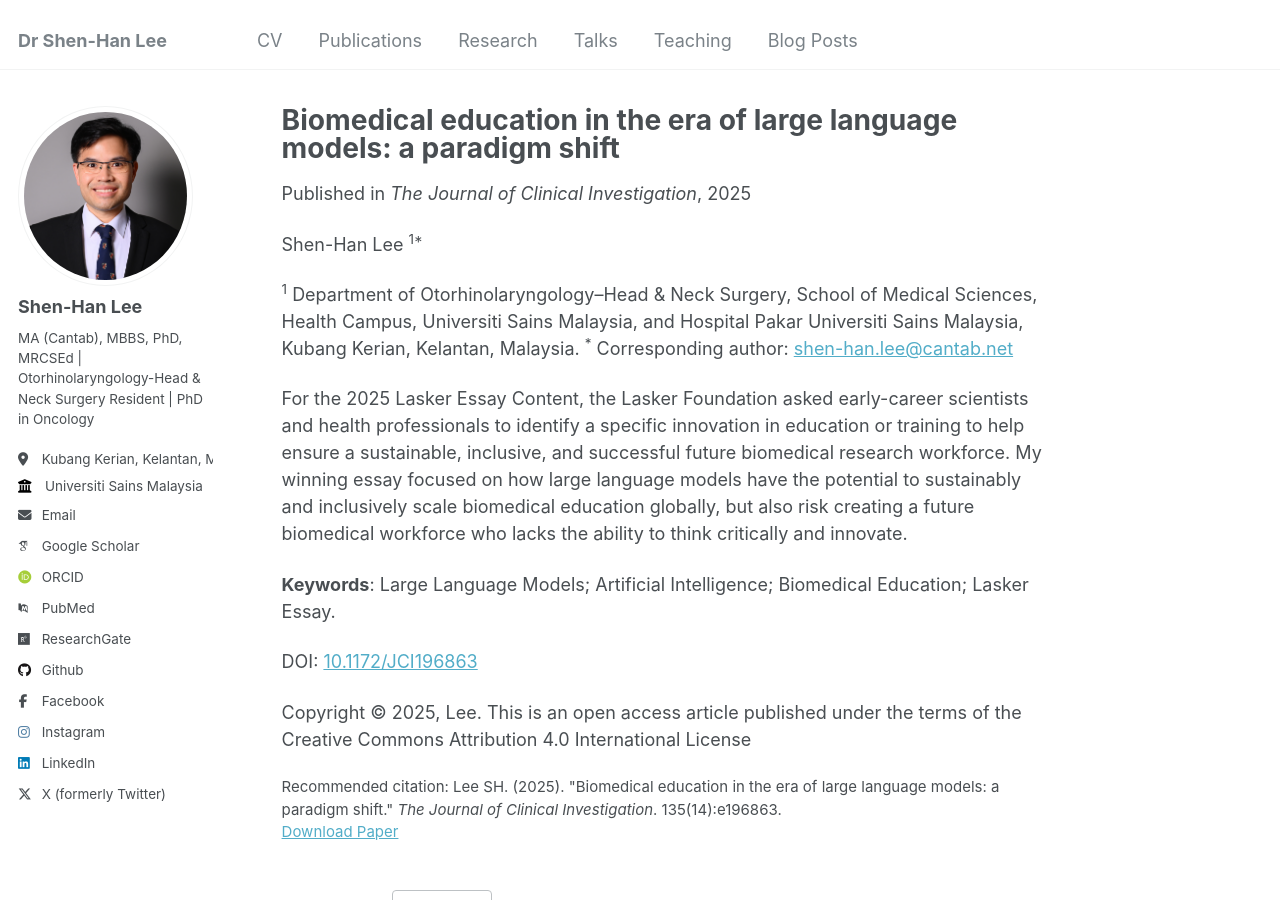
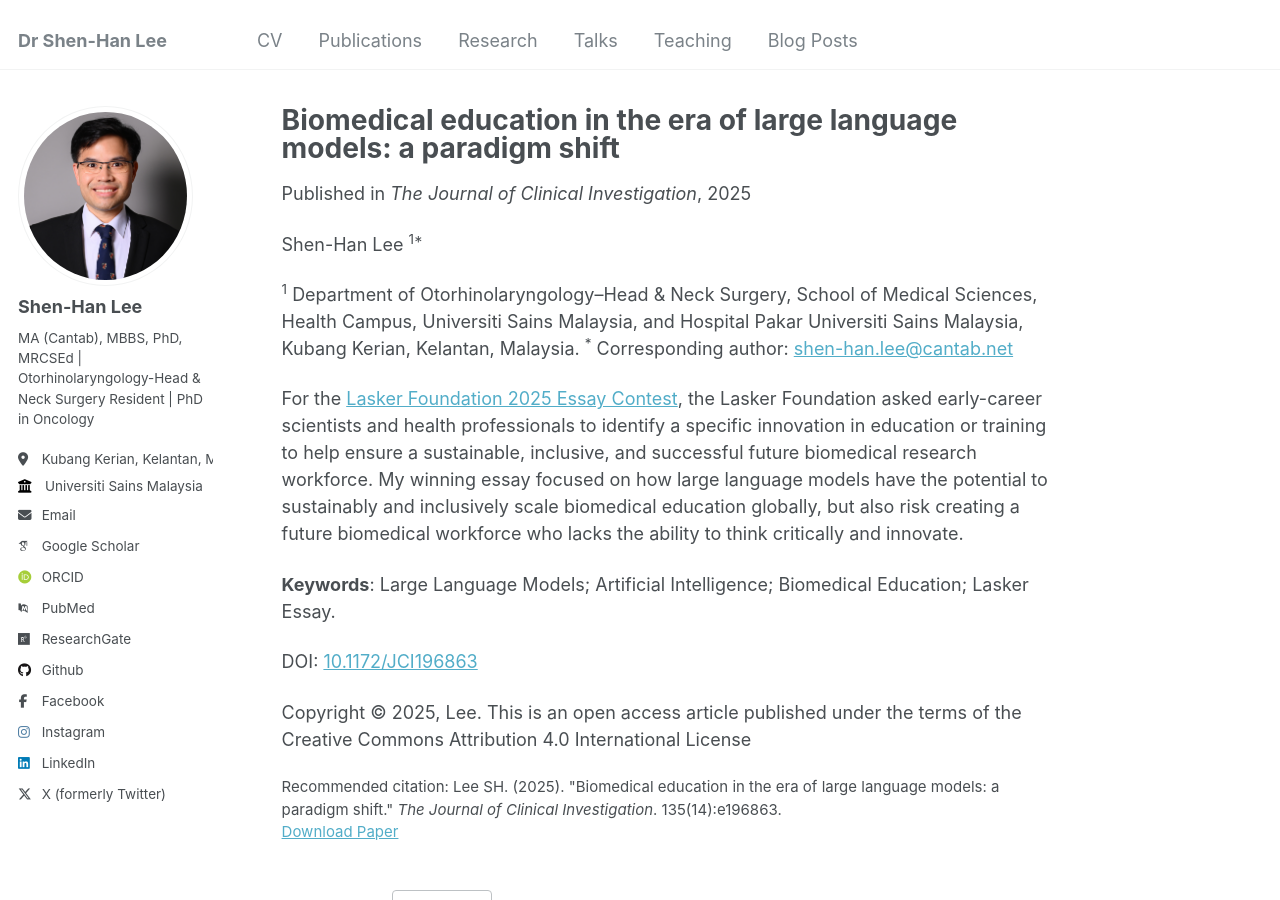
Before and after one commit to shenhanlee/shenhanlee.github.io, a Jekyll site: the page built from _publications/2025-07-15-biomedical-education-large-language-models.md, in a window 1280 px wide and 900 px high. Built offline with Jekyll 4.4.1, drawn with Linux system fonts in a browser that asks for light colours; some web fonts are replaced.

Commit message:
Merge remote-tracking branch 'origin/master'

```diff
--- a/_publications/2025-07-15-biomedical-education-large-language-models.md
+++ b/_publications/2025-07-15-biomedical-education-large-language-models.md
@@ -15,7 +15,7 @@ Shen-Han Lee <sup>1*</sup>
 <sup>1</sup> Department of Otorhinolaryngology–Head & Neck Surgery, School of Medical Sciences, Health Campus, Universiti Sains Malaysia, and Hospital Pakar Universiti Sains Malaysia, Kubang Kerian, Kelantan, Malaysia.
 <sup>*</sup> Corresponding author: [shen-han.lee@cantab.net](mailto:shen-han.lee@cantab.net)
 
-For the 2025 Lasker Essay Content, the Lasker Foundation asked early-career scientists and health professionals to identify a specific innovation in education or training to help ensure a sustainable, inclusive, and successful future biomedical research workforce. My winning essay focused on how large language models have the potential to sustainably and inclusively scale biomedical education globally, but also risk creating a future biomedical workforce who lacks the ability to think critically and innovate.
+For the [Lasker Foundation 2025 Essay Contest](https://laskerfoundation.org/meet-winners-2025-essay-contest/), the Lasker Foundation asked early-career scientists and health professionals to identify a specific innovation in education or training to help ensure a sustainable, inclusive, and successful future biomedical research workforce. My winning essay focused on how large language models have the potential to sustainably and inclusively scale biomedical education globally, but also risk creating a future biomedical workforce who lacks the ability to think critically and innovate.
 
 <b>Keywords</b>: Large Language Models; Artificial Intelligence; Biomedical Education; Lasker Essay.
 
```
